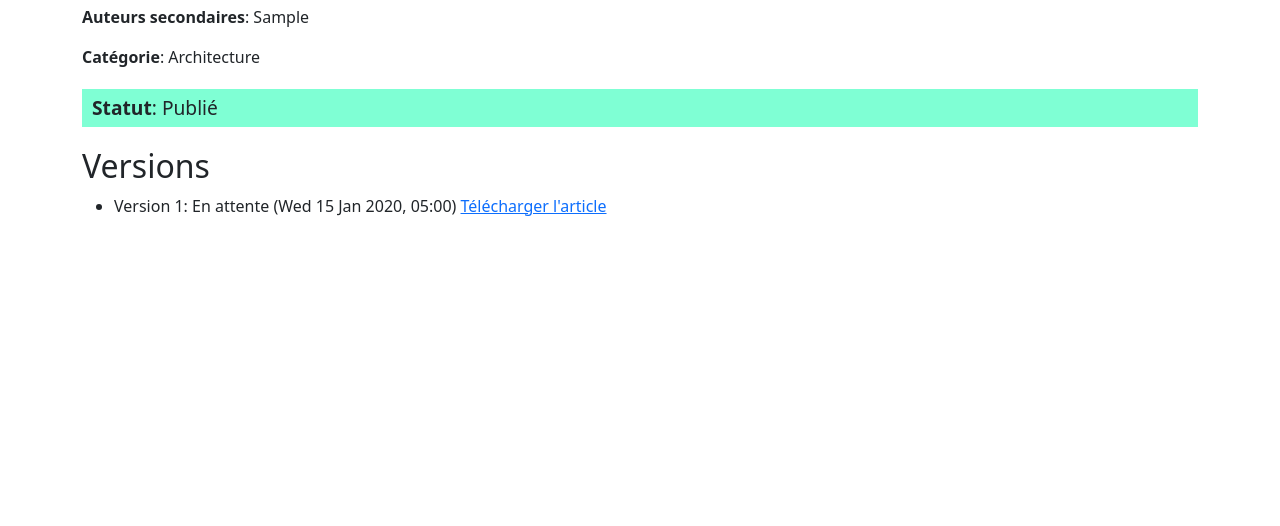
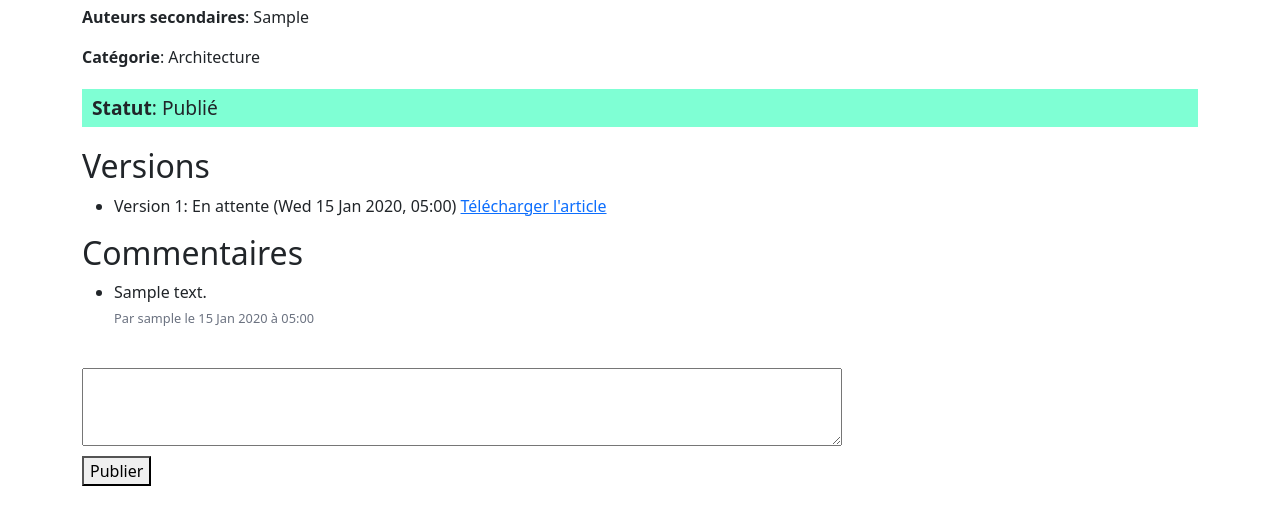
Before and after one commit to BuiTTm/SystemeGestionArticleJournal, a Django app: page /evaluations/1 in a window 1280 px wide. Shown: the part 388-914 px from the top of the page. Before the commit the page ends 604 px from the top, so only its background shows below. Run offline with Django 4.2, Linux system fonts and the light colour scheme; a user stored in the database is signed in; tables that the repository leaves empty hold one stand-in row (values such as "Sample post").

Commit message:
feat: add a comment on an article

```diff
--- a/soumissionArticle/models.py
+++ b/soumissionArticle/models.py
@@ -64,3 +64,12 @@ class Comite(models.Model):
 
     evaluateurs = models.ManyToManyField(settings.AUTH_USER_MODEL)
     article = models.ForeignKey(Article, on_delete=models.CASCADE, blank=False)
+
+
+class Commentaire(models.Model):
+    text = models.TextField(blank=False)
+    created = models.DateTimeField(auto_now_add=True)
+
+    evaluateur = models.ForeignKey(settings.AUTH_USER_MODEL, on_delete=models.CASCADE, blank=False)
+    comite = models.ForeignKey(Comite, on_delete=models.CASCADE, blank=False)
+    soumission = models.ForeignKey(SoumissionArticle, on_delete=models.CASCADE, blank=False)
--- a/soumissionArticle/templates/evaluateurs/single.html
+++ b/soumissionArticle/templates/evaluateurs/single.html
@@ -19,6 +19,15 @@
 
     .evaluateurs-article .statut p {
         margin: 0;
+    }
+
+    .commentaires-new {
+        margin-top: 40px;
+    }
+
+    .commentaires-new textarea {
+        display: block;
+        margin-bottom: 10px;
     }
 </style>
 
@@ -54,6 +63,32 @@
     {% else %}
     <p>Désolé, vous n'avez pas encore soumis de version pour cet article.</p>
     {% endif %}
+
+    <h2>Commentaires</h2>
+    {% if soumissions|length >= 1 %}
+    {% if commentaires|length >= 1 %}
+    <ul>
+        {% for commentaire in commentaires %}
+        <li>
+            <p style="margin-bottom: 5px;">{{ commentaire.text }}</p>
+            <p style="font-size: 0.8em; color: rgba(107,114,128)">
+                Par {{ commentaire.evaluateur }} le {{ commentaire.created|date:"d M Y" }} à
+                {{ commentaire.created|time:"H:i" }}
+            </p>
+        </li>
+        {% endfor %}
+    </ul>
+    {% else %}
+    <p>Désolé, il n'y a pas encore de commentaire sur cet article.</p>
+    {% endif %}
+    <form method="post" class="commentaires-new">
+        {% csrf_token %}
+        <textarea name="comment" required cols="80" rows="3"></textarea>
+        <button type="submit">Publier</button>
+    </form>
+    {% else %}
+    <p>Vous ne pouvez pas encore d'émettre de commentaire sur cet article puisqu'il n'a pas de soumission.</p>
+    {% endif %}
 </div>
 
 {% endblock %}
--- a/soumissionArticle/views.py
+++ b/soumissionArticle/views.py
@@ -2,7 +2,7 @@ from http.client import HTTPResponse
 from django.shortcuts import render, redirect
 from django.forms import modelform_factory, Textarea
 from django.http import HttpResponseNotFound
-from .models import Article, SoumissionArticle, Comite
+from .models import Article, SoumissionArticle, Comite, Commentaire
 from .utils import handle_soumission_article_file_upload
 
 
@@ -108,12 +108,21 @@ def evaluation(request, evaluation_id):
 
         soumission_articles = SoumissionArticle.objects.filter(
             article_id=evaluation_single.article_id).order_by('-created')
-        if request.method == 'POST':
-            print("")
+        if request.method == 'POST' and soumission_articles.count() > 0:
+            comment_text = request.POST['comment']
+            commentaire = Commentaire(
+                text=comment_text,
+                comite_id=evaluation_id,
+                evaluateur_id=request.user.id,
+                soumission_id=soumission_articles[0].id
+            )
+            commentaire.save()
 
+        commentaires = Commentaire.objects.filter(comite_id=evaluation_id).order_by('-created')
         return render(request, 'evaluateurs/single.html', {
             'article': evaluation_single.article,
-            'soumissions': soumission_articles
+            'soumissions': soumission_articles,
+            'commentaires': commentaires
         })
     else:
         return HTTPResponse('Unauthorized', status=401)
```
Also changed, not shown: soumissionArticle/admin.py (+7 -1 lines), soumissionArticle/migrations/0007_commentaire.py (added).
